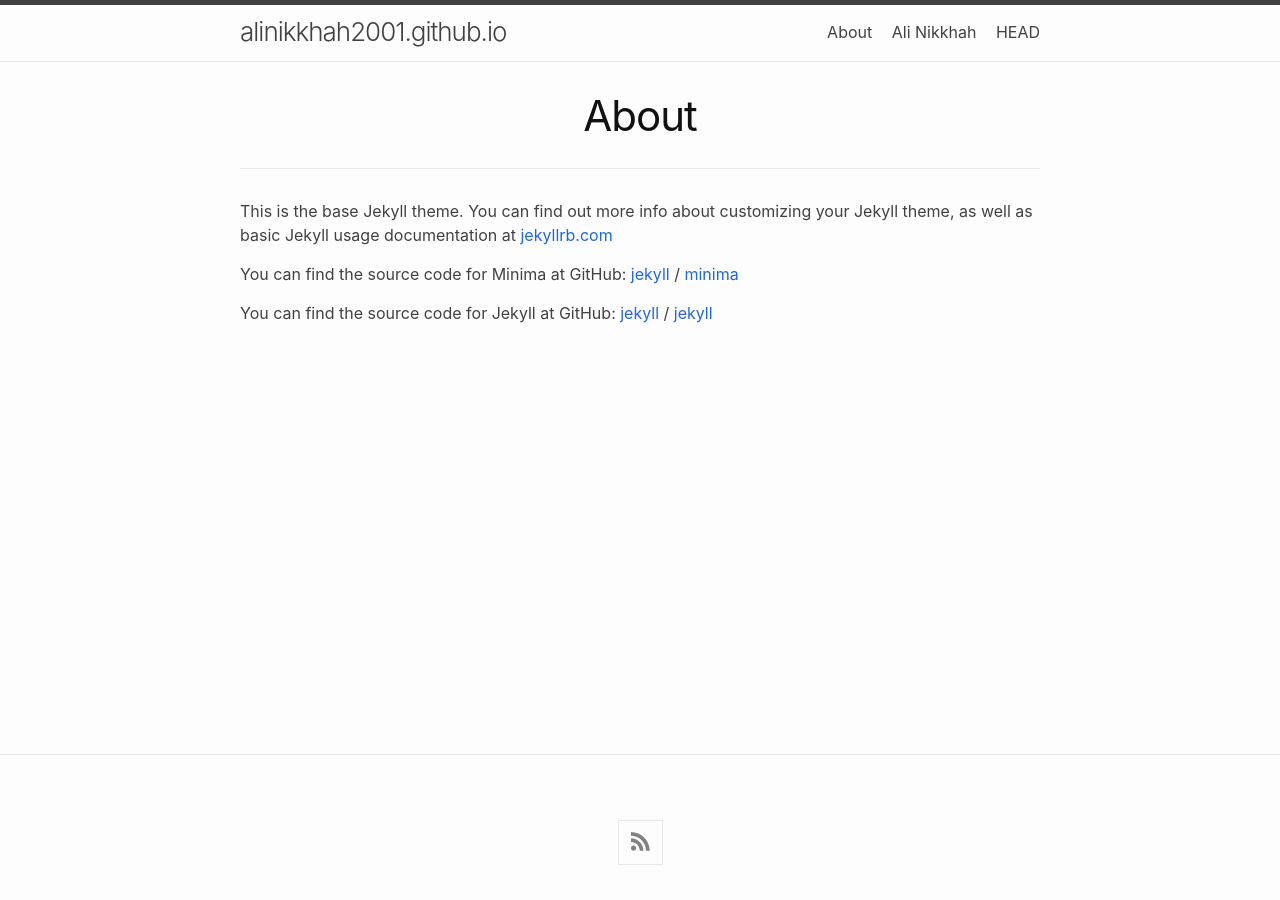
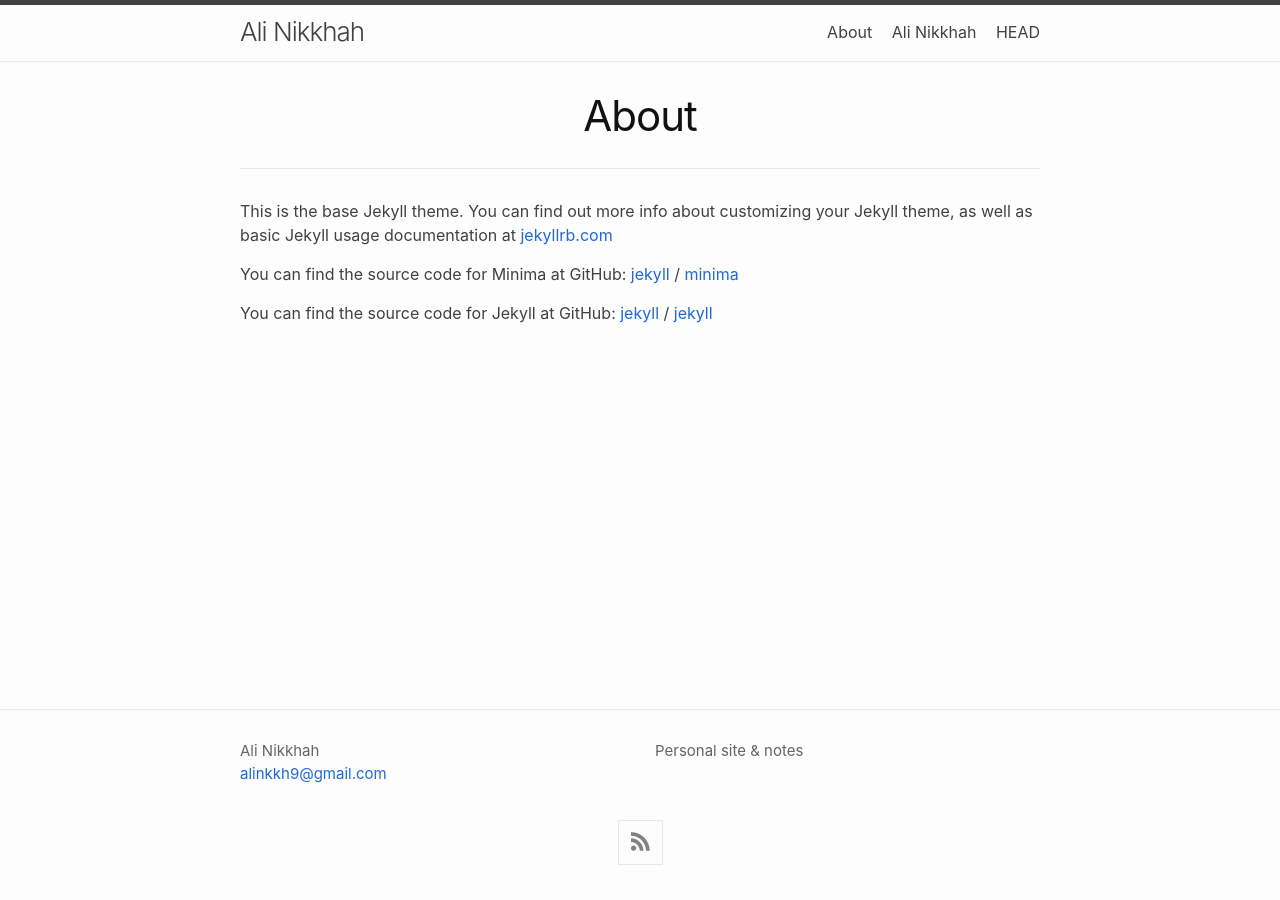
Before and after one commit to AliNikkhah2001/alinikkhah2001.github.io, a Jekyll site: the page built from about.md, in a window 1280 px wide. Built offline with Jekyll 4.4.1, drawn with Linux system fonts in a browser that asks for light colours; nearby versions of some CDN libraries; some of the changed lines change nothing that is shown.

```diff
--- a/_config.yml
+++ b/_config.yml
@@ -1,92 +1,39 @@
-# Site-wide settings
-# ------------------
-#
-# title: Your awesome title
-#
-# author:
-#   name: GitHub User
-#   email: your-email@domain.com
-#
-# The `>` after `description:` means to ignore line-breaks until next key. If
-#   you wish to omit the line-break after the end of text, use `>-` instead.
-# description: >
-#   Write an awesome description for your new site here. You can edit this line
-#   in _config.yml. It will appear in your document head meta (for Google search
-#   results) and in your feed.xml site description.
+# Site
+title: "Ali Nikkhah"
+author:
+  name: "Ali Nikkhah"
+  email: "alinkkh9@gmail.com"
+description: "Personal site & notes"
+url: "https://alinikkhah2001.github.io"
+baseurl: ""   # keep empty for a personal site at USERNAME.github.io
 
+# Theme (pin to a stable tag)
+remote_theme: "jekyll/minima@v2.5.0"
 
-# Build settings
-# --------------
-#
-# If you wish to use the gem-version of Minima with or without a Gemfile, use
-#   the following setting:
-# theme: minima
-#
-# **OR** if you wish to use the theme directly from the GitHub repository by
-#   bypassing a Gemfile, use the following setting instead.
-#   It is best that you lock to a particular commit and update if uptream changes
-#   do not affect your site adversely.
-# remote_theme: jekyll/minima@d4d779a
-#
-# Minima requires the following plugins:
-# plugins:
-#  - jekyll-feed
-#  - jekyll-seo-tag
-#
-# Uncomment the following setting if you wish to disable deprecation warnings
-#   from newer versions of sass converter. Adapt as required.
-# sass:
-#   quiet_deps: true
-#   silence_deprecations: [import]
+# Plugins needed by Minima and GitHub Pages
+plugins:
+  - jekyll-remote-theme
+  - jekyll-feed
+  - jekyll-seo-tag
 
+# Content / rendering
+markdown: kramdown
+kramdown:
+  input: GFM
+  hard_wrap: false
+  syntax_highlighter: rouge
 
-# Minima-specific settings (applicable to Minima v3 and above only)
-# -----------------------------------------------------------------
-#
-#  *All described config keys below should be nested under the top-level
-#   `minima` key.*
-#
-# minima:
-#   Minima skin selection. Available skins are:
-#     * classic            Default, light color scheme.
-#     * dark               Dark variant of the classic skin.
-#     * auto               Adaptive skin based on the classic and dark skins.
-#     * solarized-light    Light variant of solarized color scheme.
-#     * solarized-dark     Dark variant of solarized color scheme.
-#     * solarized          Adaptive skin for solarized color scheme skins.
-#   skin: auto
-#
-#   Specific pages for site navigation.
-#     If you wish to link only specific pages in the site-navigation, use this
-#     and list the `path` property (as represented via Liquid) of the pages in
-#     the order they should be rendered.
-#   nav_pages:
-#     - about.md
-#
-#   Set to `true` to show excerpts on the homepage.
-#   show_excerpts: false
-#
-#   Minima date format.
-#     The default value is "%b %d, %Y" (e.g. Nov 14, 2023).
-#     Refer to https://shopify.github.io/liquid/filters/date/ for valid values
-#   date_format: "%b-%d-%Y"
-#
-#   Social Media Links.
-#     Renders icons via Font Awesome Free webfonts CDN, based on ordered list of
-#     entries. Valid entry keys:
-#       * title    Tooltip rendered on hovering over icon.
-#       * icon     Font Awesome icon id. `github` corresponds to `fa-github`.
-#       * url      Full URL of social profile.
-#   social_links:
-#     - title: Minima Theme repository at GitHub
-#       icon: github
-#       url: "https://github.com/jekyll/minima"
-#     - title: Jekyll at X (formerly Twitter)
-#       icon: x-twitter
-#       url: "https://x.com/jekyllrb"
-#
-#   Hide syndication feed subscription link.
-#     RSS / Atom feed link is always rendered as the last item of social-links
-#     list. Set below key to `true` to not have the link to feed rendered as
-#     part of social-links list.
-#   hide_site_feed_link: false
+# Navigation (top links)
+header_pages:
+  - about.md
+
+# Optional: show post excerpts on the home page
+show_excerpts: true
+
+# Housekeeping: don’t ship these into _site
+exclude:
+  - Gemfile
+  - Gemfile.lock
+  - node_modules
+  - vendor
+  - README.md
```
